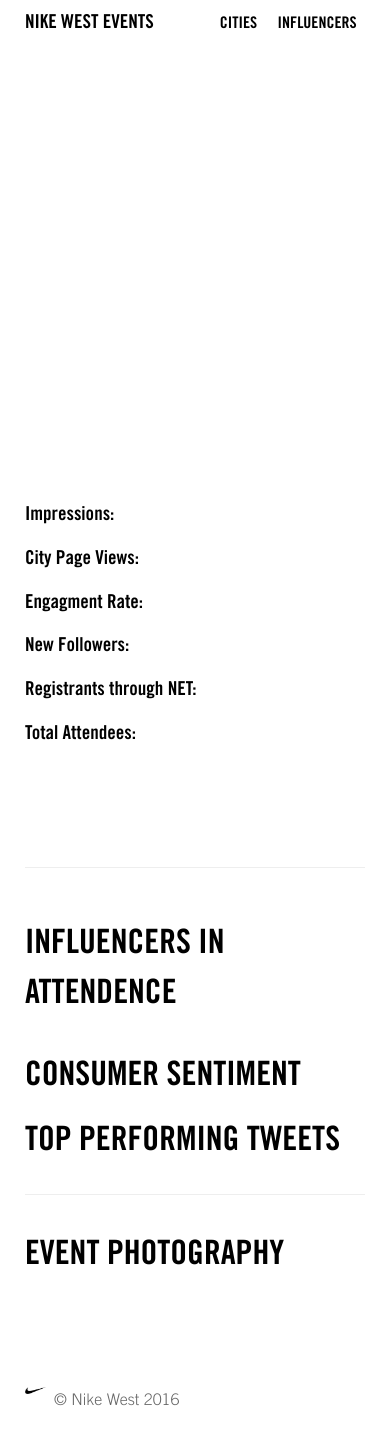
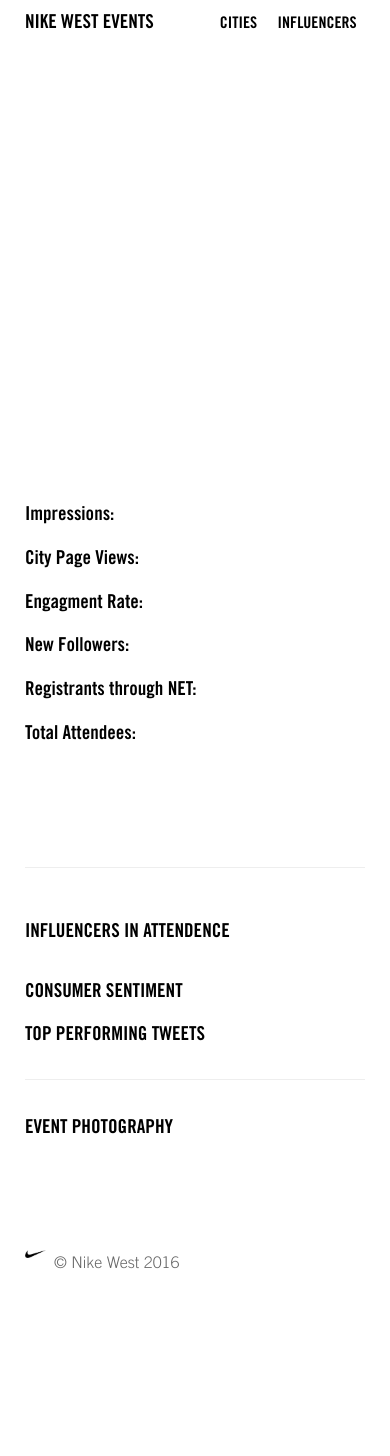
Before and after one commit to PHironaka/bream, a Jekyll site: the page built from _oc/niev.markdown, in a window 390 px wide. Built offline with Jekyll 4.4.1, drawn with Linux system fonts in a browser that asks for light colours; a script that is not in the unit is left out; after the commit the page ends 1319 px from its top, so only the background shows below that.

Commit message:
update h1 size for mobile

```diff
--- a/_sass/_layout.scss
+++ b/_sass/_layout.scss
@@ -250,6 +250,15 @@
     color: #666;
   }
 
+  h1 {
+
+    @media screen and (max-width: $break-small) {
+      font-size: 1.2em;
+      }
+
+  }
+
+
 
 
 }
@@ -466,6 +475,15 @@
        margin: 0;
        }
 
+       h1 {
+
+         @media screen and (max-width: $break-small) {
+           font-size: 1.2em;
+           }
+
+       }
+
+
        img {
           @include span-columns(4);
          margin-right: 0;
@@ -526,13 +544,6 @@
        padding: 13px 0;
        }
 
-       h1 {
-
-         @media screen and (max-width: $break-large) {
-           font-size: 1.5em;
-           }
-
-       }
 
 
    }
```
